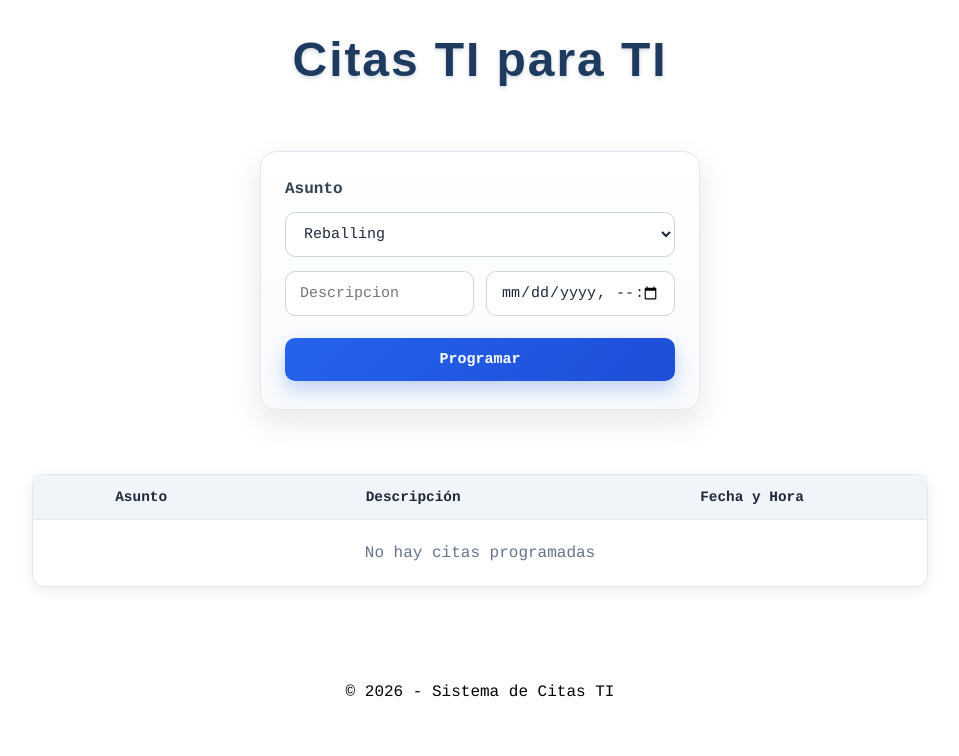
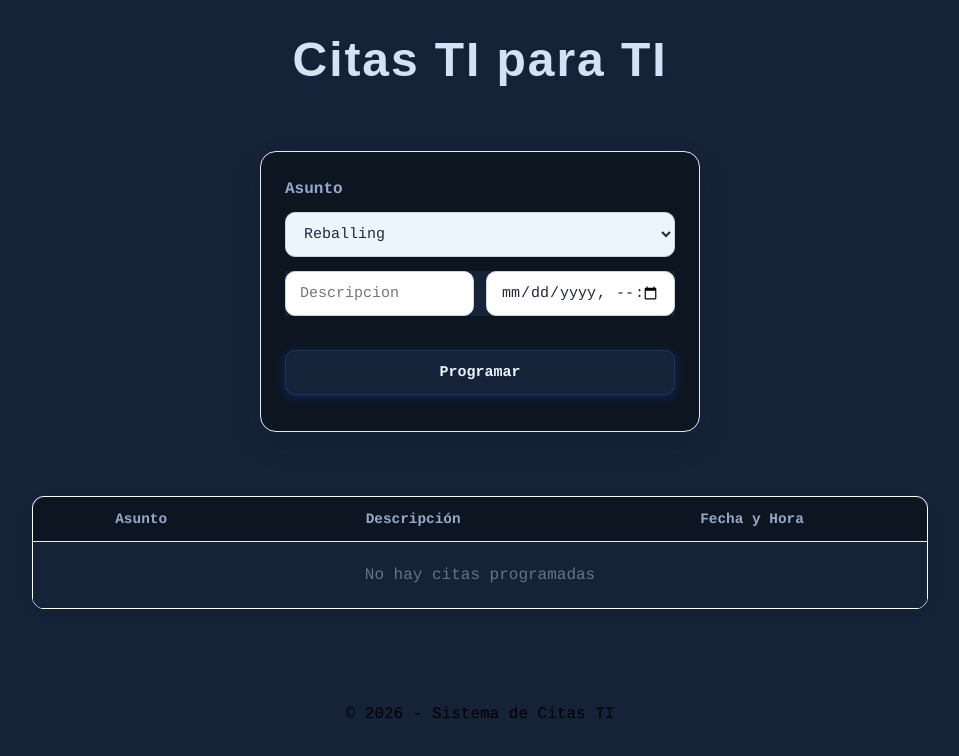
Before and after one commit to Jagt-dev/ME_GUSTA_TU-LIMON-AGRIO, a React (Vite) app: page / in a window 1280 px wide. Shown: the top 756 px of the page, without its empty margins (160-1119 px from the left). Built offline with nearby package versions, Linux system fonts and the light colour scheme.

Commit message:
Propuesta de cambio de color de la interfaz

```diff
--- a/index.html
+++ b/index.html
@@ -4,7 +4,7 @@
     <meta charset="UTF-8" />
     <link rel="icon" type="image/svg+xml" href="/favicon.svg" />
     <meta name="viewport" content="width=device-width, initial-scale=1.0" />
-    <title>citas-ti-para-ti</title>
+    <title>Citas TI para TI</title>
   </head>
   <body>
     <div id="root"></div>
--- a/src/App.css
+++ b/src/App.css
@@ -3,6 +3,7 @@
     box-sizing: border-box;
     margin: 0;
     font-family: courier, sans-serif;
+    background: #152237;
 }
 
 
--- a/src/components/Header.jsx
+++ b/src/components/Header.jsx
@@ -6,7 +6,7 @@ function Header() {
         <header className="header">
             <h1
                 style={{
-                    color: '#1e3a5f',
+                    color: '#d6e2f3',
                     fontSize: 'clamp(2rem, 5vw, 3rem)',
                     fontFamily: 'sans-serif, sans-serif',
                     fontWeight: 700,
--- a/src/components/programa/formulario_de_citas.jsx
+++ b/src/components/programa/formulario_de_citas.jsx
@@ -28,7 +28,7 @@ const estiloFormulario = {
   maxWidth: "440px",
   margin: "4rem auto",
   padding: "28px 24px",
-  background: "linear-gradient(180deg, #ffffff 0%, #f8fafc 100%)",
+  background: "#0d1521",
   border: "1px solid #e2e8f0",
   borderRadius: "16px",
   boxShadow: "0 12px 32px rgba(15, 23, 42, 0.1)",
@@ -50,15 +50,15 @@ const estiloCampo = {
 const estiloBoton = {
   width: "100%",
   padding: "13px 16px",
-  border: "none",
+  border: "1px solid rgba(37, 99, 235, 0.28)",
   borderRadius: "10px",
-  background: "linear-gradient(135deg, #2563eb, #1d4ed8)",
-  color: "#ffffff",
+  background: "#152237",
+  color: "#ecf4fe",
   fontSize: "15px",
   fontWeight: "700",
   cursor: "pointer",
-  marginTop: "8px",
-  boxShadow: "0 8px 18px rgba(37, 99, 235, 0.28)",
+  margin: "20px 0 8px 0",
+  boxShadow: "0 2px 10px rgba(37, 99, 235, 0.28)",
 };
 
 const estiloFilaCampos = {
@@ -112,8 +112,9 @@ function Formulario_de_Cita({ onAgregarCita }) {
           display: "block",
           width: "100%",
           fontWeight: "700",
-          color: "#334155",
+          color: "#95a9ca",
           textAlign: "left",
+          background: "#0d1521",
         }}
       >
         Asunto
@@ -124,10 +125,14 @@ function Formulario_de_Cita({ onAgregarCita }) {
         id="Asuntos_"
         value={asunto}
         onChange={(e) => setAsunto(e.target.value)}
-        style={estiloCampo}
+        style={{ ...estiloCampo, backgroundColor: "#ecf4fe" }}
       >
         {asuntos.map((asunto, index) => (
-          <option key={index} value={asunto}>
+          <option
+            key={index}
+            value={asunto}
+            style={{ backgroundColor: "#0d1521", color: "#ecf4fe" }}
+          >
             {asunto}
           </option>
         ))}
--- a/src/components/programa/tabla_de_citas.jsx
+++ b/src/components/programa/tabla_de_citas.jsx
@@ -2,14 +2,13 @@ import React from 'react';
 
 function Tabla_de_Citas({ citas }) {
     return (
-        <div className="tabla-container" style={{ width: '70%', marginTop: '2rem', margin: '0 auto', border: '1px solid #e2e8f0', borderRadius: '12px', backgroundColor: '#ffffff', boxShadow: '0 4px 14px rgba(15, 23, 42, 0.08)' }}>
-            <table style={{ width: '100%', borderCollapse: 'collapse', color: '#334155', textAlign: 'center' }}>
+        <div className="tabla-container" style={{ width: '70%', marginTop: '2rem', margin: '0 auto', border: '1px solid #ffffff', borderRadius: '12px', overflow: 'hidden', backgroundColor: '#ffffff', boxShadow: '0 4px 14px rgba(15, 23, 42, 0.08)' }}>
+            <table style={{ width: '100%', borderCollapse: 'separate', borderSpacing: 0, color: '#334155', textAlign: 'center' }}>
                 <thead>
                     <tr>
-                        <th style={{ padding: '14px 16px', backgroundColor: '#f1f5f9', color: '#1e293b', fontSize: '0.9rem', fontWeight: 600 }}>Asunto</th>
-                        <th style={{ padding: '14px 16px', backgroundColor: '#f1f5f9', color: '#1e293b', fontSize: '0.9rem', fontWeight: 600 }}>Descripción</th>
-
-                        <th style={{ padding: '14px 16px', backgroundColor: '#f1f5f9', color: '#1e293b', fontSize: '0.9rem', fontWeight: 600 }}>Fecha y Hora</th>
+                        <th style={{ padding: '14px 16px', backgroundColor: '#0d1521', color: '#95a9ca', fontSize: '0.9rem', fontWeight: 600, borderTopLeftRadius: '14px', overflow: 'hidden' }}>Asunto</th>
+                        <th style={{ padding: '14px 16px', backgroundColor: '#0d1521', color: '#95a9ca', fontSize: '0.9rem', fontWeight: 600 }}>Descripción</th>
+                        <th style={{ padding: '14px 16px', backgroundColor: '#0d1521', color: '#95a9ca', fontSize: '0.9rem', fontWeight: 600, borderTopRightRadius: '14px', overflow: 'hidden' }}>Fecha y Hora</th>
                     </tr>
                 </thead>
                 <tbody>
@@ -23,10 +22,10 @@ function Tabla_de_Citas({ citas }) {
                     ) : (
                         citas.map((cita) => (
                             <tr key={cita.id}>
-                                <td style={{ padding: '14px 16px', borderTop: '1px solid #e2e8f0' }}>{cita.asunto}</td>
-                                <td style={{ padding: '14px 16px', borderTop: '1px solid #e2e8f0' }}>{cita.descripcion}</td>
+                                <td style={{ padding: '14px 16px', borderTop: '1px solid #e2e8f0', backgroundColor: '#ecf4fe', color: '#0d1521' }}>{cita.asunto}</td>
+                                <td style={{ padding: '14px 16px', borderTop: '1px solid #e2e8f0', backgroundColor: '#ecf4fe', color: '#0d1521' }}>{cita.descripcion}</td>
 
-                                <td style={{ padding: '14px 16px', borderTop: '1px solid #e2e8f0' }}>{cita.fecha}</td>
+                                <td style={{ padding: '14px 16px', borderTop: '1px solid #e2e8f0', backgroundColor: '#ecf4fe', color: '#0d1521' }}>{cita.fecha}</td>
                             </tr>
                         ))
                     )}
```
